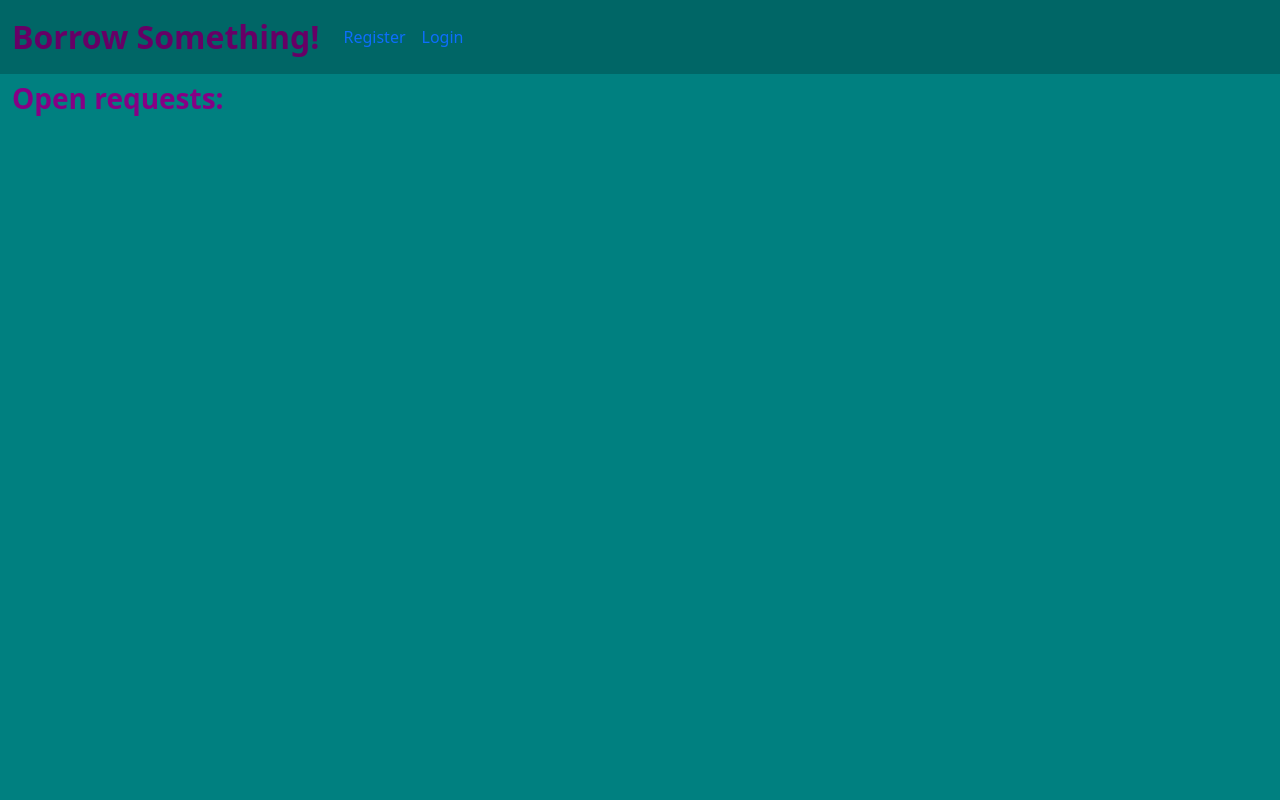
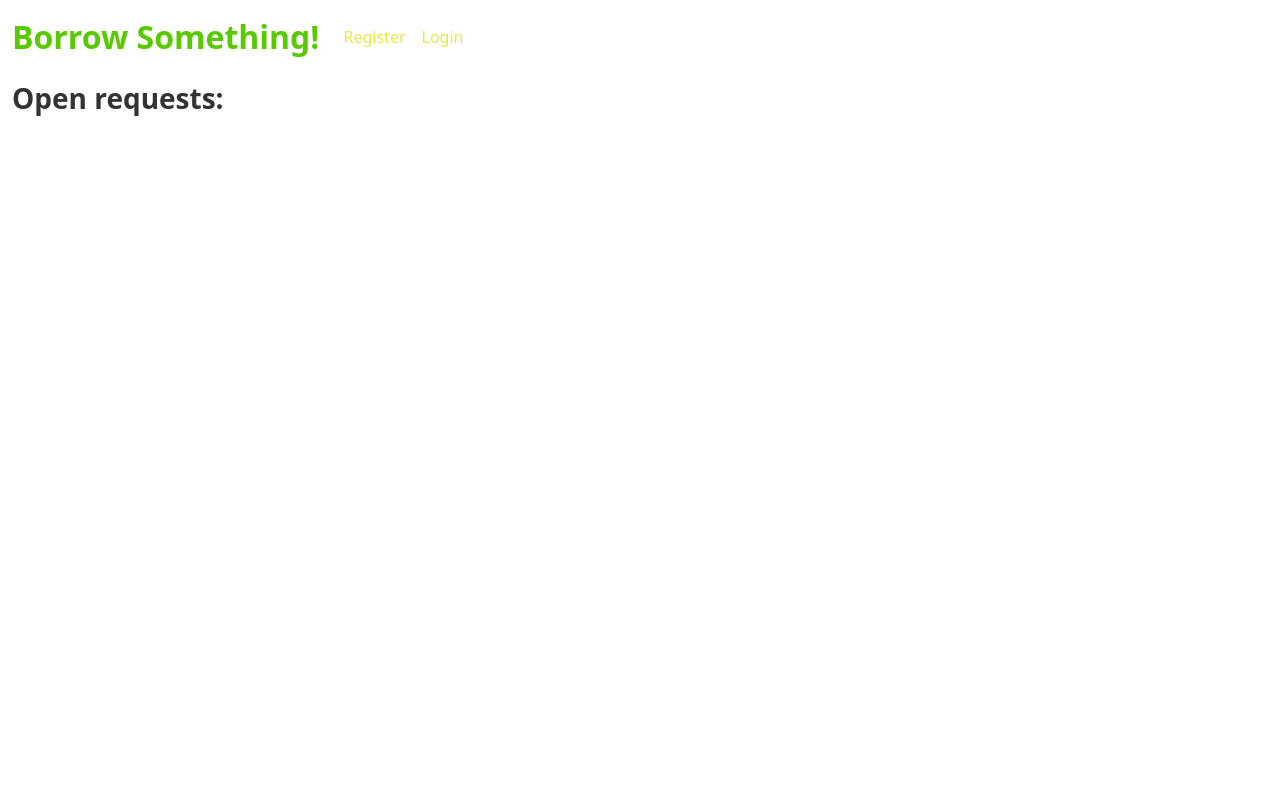
Before and after one commit to SiJiL82/borrow_something, a Django app: page / in a window 1280 px wide. Run offline with Django 3.2, Linux system fonts and the light colour scheme; data that the repository does not hold is empty; parts of the project's set-up code (start-up, migrations or seed data) failed here and were passed over.

Commit message:
Update colour scheme, replace lightness with vars

```diff
--- a/static/css/style.css
+++ b/static/css/style.css
@@ -1,9 +1,12 @@
 :root {
-    --background-colour: 180, 100%; /* #008080 */
-    --brand-colour: 300, 100%; /* #800080 */
+    --background-colour: 0, 0%; /* #008080 */
+    --background-lightness: 87;
+    --background-lighter: calc((var(--background-lightness) + 10)*1%);
+    --background-darker: calc((var(--background-lightness) - 10)*1%);
+    --brand-colour: 94, 98%; /* #800080 */
     --nm-blur-amount: 18px;
     --nm-padding: 19px;
-    --text-colour: 180, 0%;
+    --text-colour: 94, 0%;
     --link-colour: 60, 77%;
     --accepted-colour: 123, 100%;
 }
@@ -16,16 +19,16 @@
 }
 
 body {
-    background: hsl(var(--background-colour), 25%);
-    color: hsl(var(--text-colour), 85%);
+    background: hsl(var(--background-colour), var(--background-lightness));
+    color: hsl(var(--text-colour), 30%);
 }
 
-a {
+a, .nav-link {
     color: hsl(var(--link-colour), 60%);
     text-decoration: none;
 }
 
-a:hover {
+a:hover, .nav-link:hover {
     color: hsl(var(--link-colour), 60%);
     text-decoration: underline;
 }
@@ -36,18 +39,19 @@ a:hover {
     -moz-border-radius: var(--nm-padding);
     -ms-border-radius: var(--nm-padding);
     -o-border-radius: var(--nm-padding);
-    background: hsl(var(--background-colour), 25%);
-    box-shadow: 9px 9px var(--nm-blur-amount) hsl(var(--background-colour), 21%),
-                -9px -9px var(--nm-blur-amount) hsl(var(--background-colour), 29%);
+    background: hsl(var(--background-colour), var(--background-lightness));
+    box-shadow: 9px 9px var(--nm-blur-amount) hsl(var(--background-colour), var(--background-darker)),
+                -9px -9px var(--nm-blur-amount) hsl(var(--background-colour), var(--background-lighter));
     padding: var(--nm-padding);
 }
 
 .nm-block-item > h4 {
-    color: hsl(var(--text-colour), 96%);
+    color: hsl(var(--text-colour), 35%);
+    font-weight: 200;
 }
 
 h3 {
-    color: hsl(var(--brand-colour), 26%);
+    color: hsl(var(--text-colour), 20%);
     font-weight: bolder;
 }
 
@@ -56,26 +60,26 @@ h3 {
 }
 
 .nm-button {
-    background: linear-gradient(145deg, hsl(var(--background-colour), 29%), hsl(var(--background-colour), 21%));
+    background: linear-gradient(145deg, hsl(var(--background-colour), var(--background-lighter)), hsl(var(--background-colour), var(--background-darker)));
 }
 
 .nm-button:hover {
-    box-shadow: 9px 9px var(--nm-blur-amount) hsl(var(--background-colour), 21%),
-                -9px -9px var(--nm-blur-amount) hsl(var(--background-colour), 29%),
-                inset 11px 11px 25px hsl(var(--background-colour), 21%),
-                inset -11px -11px 25px hsl(var(--background-colour), 29%);
+    box-shadow: 9px 9px var(--nm-blur-amount) hsl(var(--background-colour), var(--background-darker)),
+                -9px -9px var(--nm-blur-amount) hsl(var(--background-colour), var(--background-lighter)),
+                inset 11px 11px 25px hsl(var(--background-colour), var(--background-darker)),
+                inset -11px -11px 25px hsl(var(--background-colour), var(--background-lighter));
 }
 
 .nm-navbar {
-    background: hsl(var(--background-colour), 20%);
+    background: hsl(var(--background-colour), var(--background-lightness));
 }
 
 .navbar-brand {
-    color: hsl(var(--brand-colour), 20%);
+    color: hsl(var(--brand-colour), 40%);
     font-size: xx-large;
     font-weight: 900;
 }
 
 .navbar-brand:hover {
-    color: hsl(var(--brand-colour), 20%);
+    color: hsl(var(--brand-colour), 40%);
 }
```
